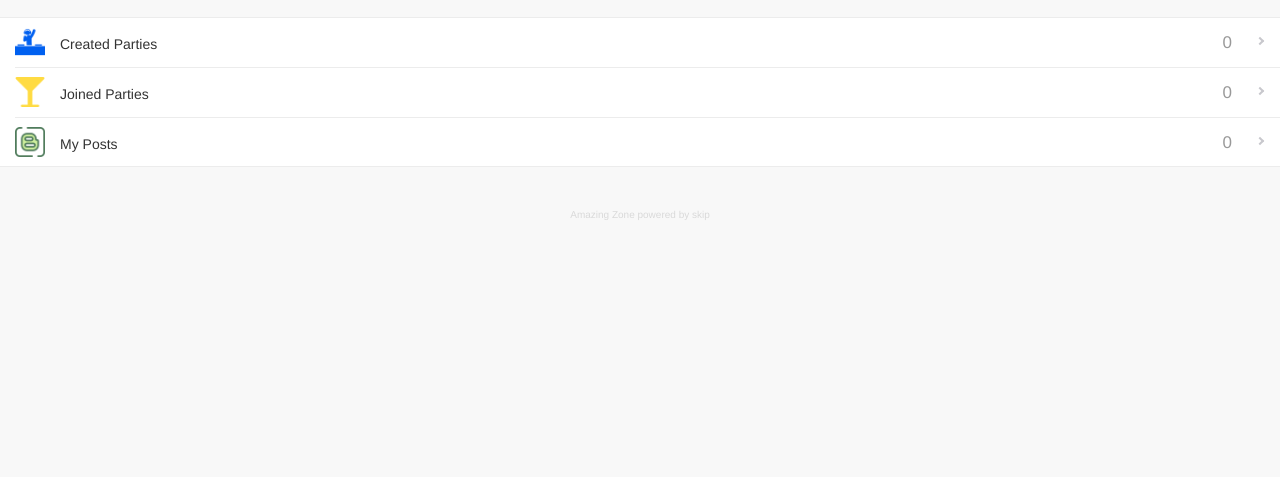
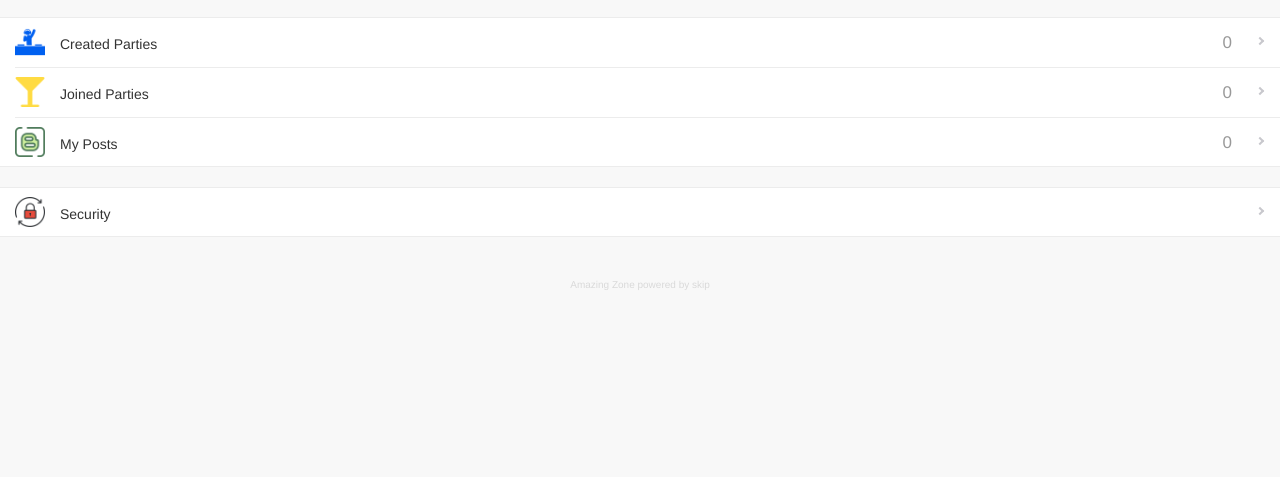
Before and after one commit to skiphuang919/zombie_zone, a Flask app: page /my_zone in a window 1280 px wide. Shown: the part 153-630 px from the top of the page. Run offline with Flask 2, Linux system fonts and the light colour scheme; the visitor is signed in with stand-in values (Sample User, id 1); data that the repository does not hold is empty; parts of the project's set-up code (start-up, migrations or seed data) failed here and were passed over; some libraries are stand-ins or nearby versions.

Commit message:
add sercurity entrance

```diff
--- a/app/templates/my_zone.html
+++ b/app/templates/my_zone.html
@@ -46,4 +46,16 @@
             </div>
         </a>
     </div>
+
+    <div class="weui-cells">
+        <a class="weui-cell weui-cell_access" href="{{ url_for('main.my_posts') }}">
+            <div class="weui-cell__hd">
+                <img class='party_icon' src="{{ url_for('static', filename='img/padlock.png') }}">
+            </div>
+            <div class="weui-cell__bd">
+                <div class="u_info">Security</div>
+            </div>
+            <div class="weui-cell__ft"></div>
+        </a>
+    </div>
 {% endblock %}
```
Also changed, not shown: app/static/img/padlock.png (added).
